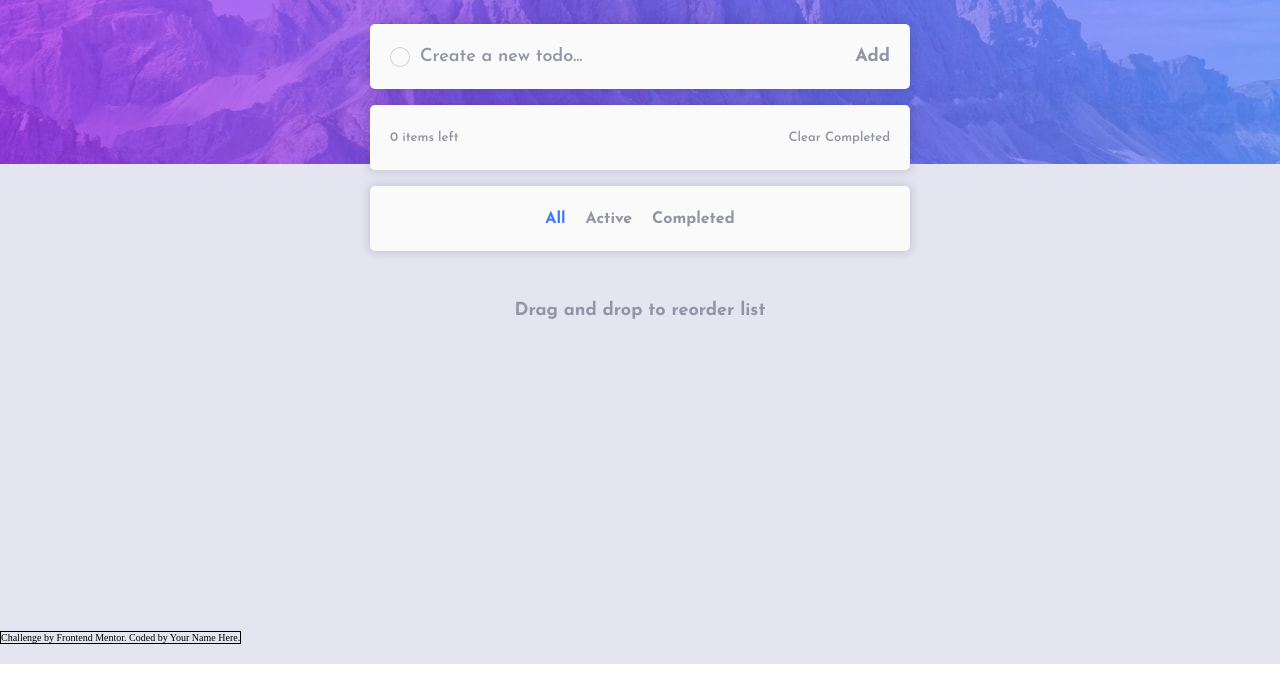
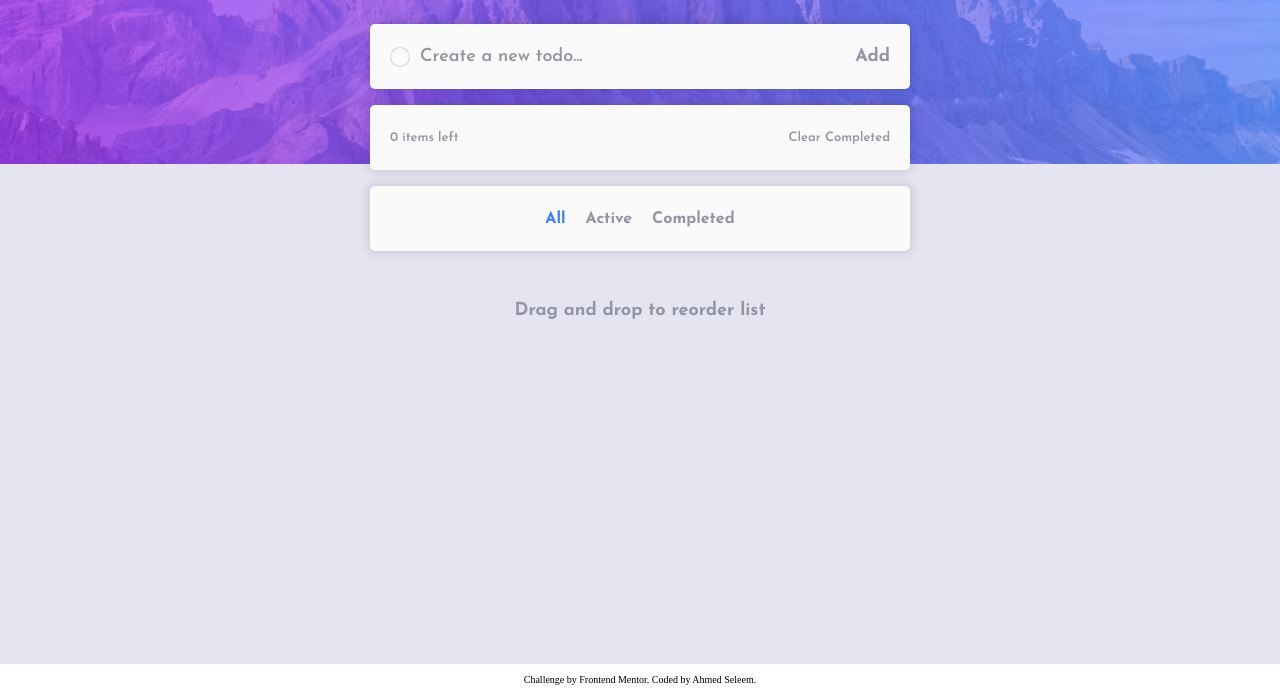
Before and after one commit to Ahmed-Seleem01/todo-app, a website built with Vite: page index.html in a window 1280 px wide. Shown: the part 136-831 px from the top of the page. Before the commit the page ends 800 px from the top, so only its background shows below. Built offline with nearby package versions, Linux system fonts and the light colour scheme.

Commit message:
Adjust attribution

```diff
--- a/index.html
+++ b/index.html
@@ -46,7 +46,11 @@
           </li>
         </ul>
         <div class="section__filter-items">
-          <button class="section__filter-option section__filter-option--isSelected">All</button>
+          <button
+            class="section__filter-option section__filter-option--isSelected"
+          >
+            All
+          </button>
           <button class="section__filter-option">Active</button>
           <button class="section__filter-option">Completed</button>
         </div>
@@ -59,7 +63,7 @@
       Challenge by
       <a href="https://www.frontendmentor.io?ref=challenge" target="_blank"
         >Frontend Mentor</a
-      >. Coded by <a href="#">Your Name Here</a>.
+      >. Coded by <a href="#">Ahmed Seleem</a>.
     </div>
 
     <script src="./scripts/index.js" type="module"></script>
--- a/styles/_footer.scss
+++ b/styles/_footer.scss
@@ -4,10 +4,8 @@
 }
 
 .attribution {
-  position: absolute;
   bottom: 0;
   text-align: center;
   margin: 0 auto;
-  margin-bottom: 2rem;
-  border: 1px solid;
+  padding: 1rem;
 }
```
Also changed, not shown: 1 other file.
